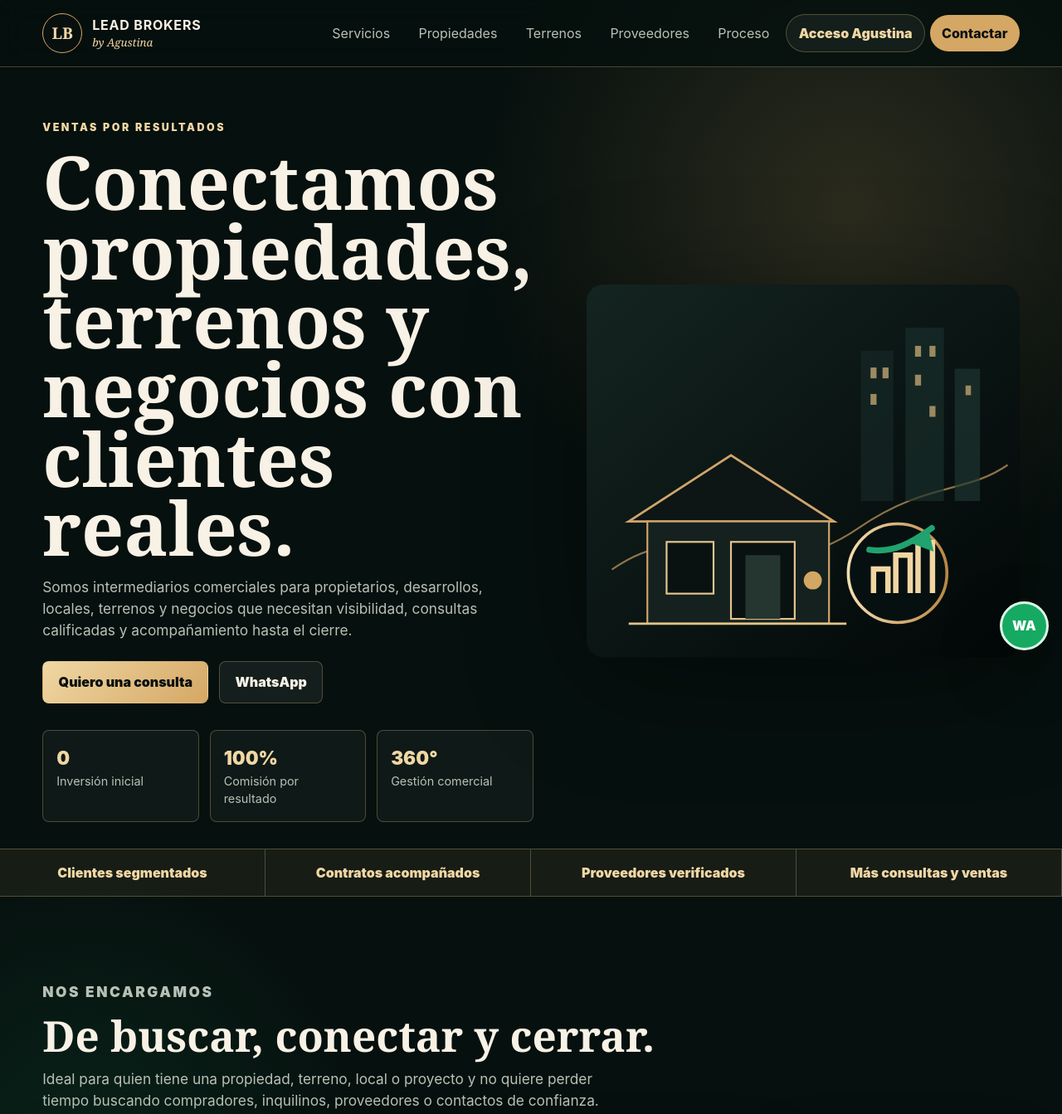
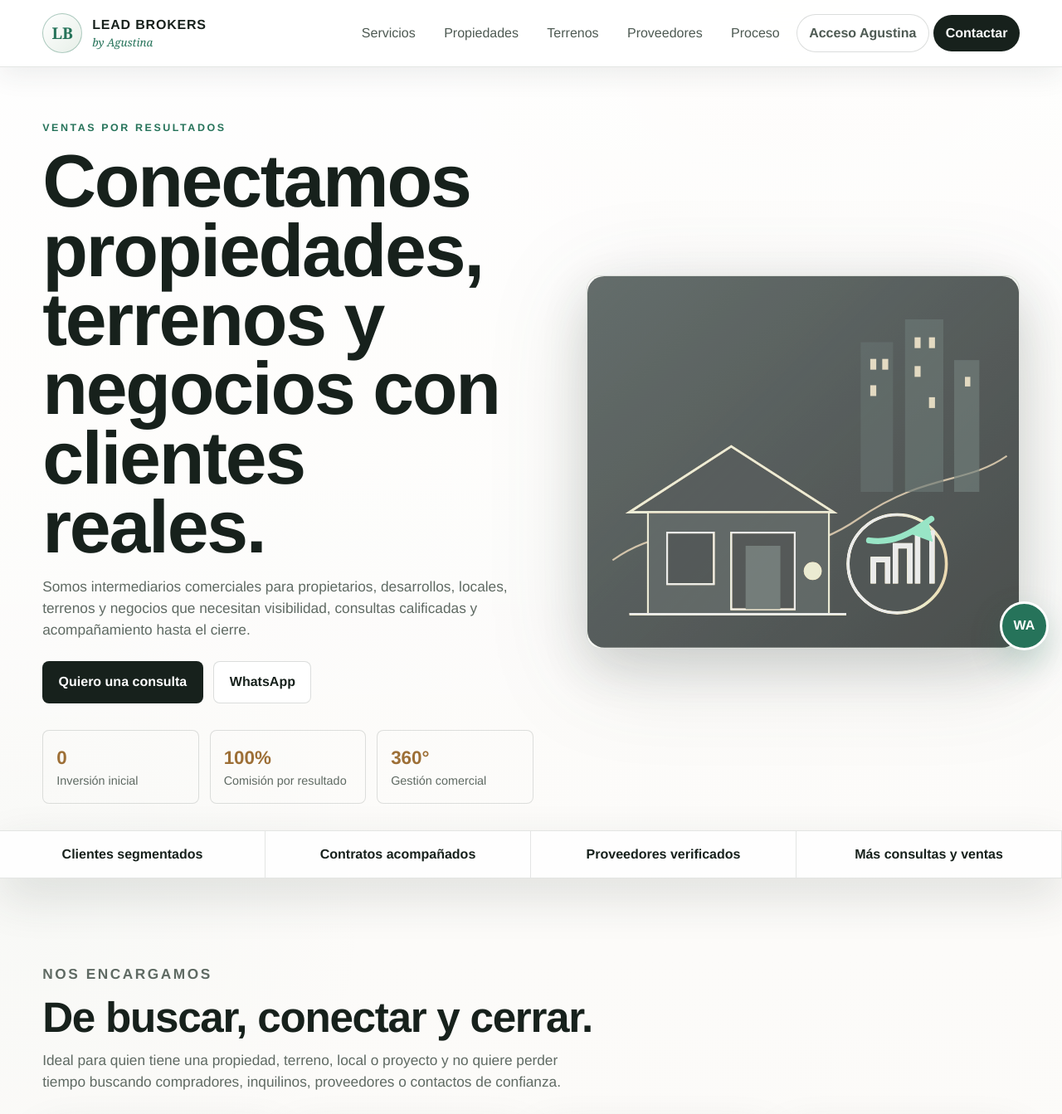
Before and after one commit to ArthurKingNooB/lead-brokers, a website: page lead-Broker-v01/outputs/index.html in a window 1280 px wide. Shown: the top 1343 px of the page at 83% size. Drawn offline with Linux system fonts and the light colour scheme; no server answers.

Commit message:
Redesign site with light editorial theme

```diff
--- a/lead-Broker-v01/outputs/styles.css
+++ b/lead-Broker-v01/outputs/styles.css
@@ -1886,3 +1886,306 @@ footer a {
     font-size: 0.92rem;
   }
 }
+
+/* Light editorial redesign */
+:root {
+  --bg: #f6f3ed;
+  --panel: #ffffff;
+  --panel-2: #eef3ed;
+  --text: #17211c;
+  --muted: #5f6a63;
+  --gold: #b8874a;
+  --gold-soft: #9d6f36;
+  --green: #26735a;
+  --line: rgba(32, 48, 39, 0.14);
+  --shadow: 0 22px 56px rgba(43, 56, 49, 0.14);
+}
+
+body {
+  background:
+    linear-gradient(180deg, rgba(255, 255, 255, 0.82), rgba(246, 243, 237, 0.94)),
+    radial-gradient(circle at 76% 0%, rgba(184, 135, 74, 0.16), transparent 28rem),
+    radial-gradient(circle at 4% 18%, rgba(38, 115, 90, 0.12), transparent 24rem),
+    var(--bg);
+  color: var(--text);
+  font-family: Aptos, "Avenir Next", "Helvetica Neue", Arial, sans-serif;
+}
+
+h1,
+h2,
+.thanks-card h3 {
+  font-family: Aptos, "Avenir Next", "Helvetica Neue", Arial, sans-serif;
+  letter-spacing: -0.025em;
+}
+
+.site-header {
+  background: rgba(255, 255, 255, 0.88);
+  border-bottom-color: rgba(32, 48, 39, 0.12);
+  box-shadow: 0 10px 32px rgba(43, 56, 49, 0.08);
+}
+
+.brand-mark {
+  border-color: rgba(38, 115, 90, 0.35);
+  background: linear-gradient(135deg, #ffffff, #e7efe8);
+  color: var(--green);
+}
+
+.brand small,
+.eyebrow,
+.tag,
+.land-price,
+footer a {
+  color: var(--green);
+}
+
+.site-nav a,
+.login-button {
+  color: #4e5a53;
+}
+
+.login-button,
+.nav-toggle {
+  background: #ffffff;
+  border-color: rgba(32, 48, 39, 0.16);
+}
+
+.site-nav a:hover,
+.site-nav a:focus,
+.login-button:hover,
+.login-button:focus {
+  background: rgba(38, 115, 90, 0.08);
+  color: var(--green);
+}
+
+.site-nav .nav-cta,
+.btn.primary,
+.contact-form button[type="submit"] {
+  background: #17211c;
+  color: #ffffff;
+}
+
+.hero {
+  background: linear-gradient(180deg, rgba(255, 255, 255, 0.56), rgba(255, 255, 255, 0));
+}
+
+.hero-copy,
+.section-heading p,
+.split p,
+.provider-band p,
+.contact-section p,
+.land-body p,
+.land-detail-panel p,
+.client-card span,
+.client-card p,
+.file-helper,
+.price-preview {
+  color: var(--muted);
+}
+
+.hero-visual,
+.provider-visual {
+  overflow: hidden;
+  border: 1px solid rgba(32, 48, 39, 0.12);
+  border-radius: 1rem;
+  background:
+    linear-gradient(135deg, rgba(255, 255, 255, 0.72), rgba(238, 243, 237, 0.92)),
+    #f4f1ea;
+  box-shadow: var(--shadow);
+}
+
+.hero-visual svg,
+.provider-visual svg {
+  opacity: 0.78;
+  filter: saturate(0.55) brightness(1.65) contrast(0.82);
+}
+
+.trust-strip,
+.service-card,
+.property-tool,
+.land-card,
+.admin-form,
+.client-panel,
+.settings-panel,
+.stats-panel,
+.timeline article,
+.contact-form,
+.land-detail-panel,
+.login-modal,
+.land-modal {
+  border-color: rgba(32, 48, 39, 0.12);
+  background: rgba(255, 255, 255, 0.86);
+  box-shadow: var(--shadow);
+}
+
+.trust-strip span,
+.mini-grid span,
+.property-item,
+.client-card,
+.stat-card,
+.saved-images-panel,
+.empty-state {
+  border-color: rgba(32, 48, 39, 0.12);
+  background: rgba(255, 255, 255, 0.72);
+  color: var(--text);
+}
+
+.section,
+.land-section,
+.provider-band {
+  background: transparent;
+}
+
+input,
+select,
+textarea {
+  border-color: rgba(32, 48, 39, 0.16);
+  background: #ffffff;
+  color: var(--text);
+}
+
+input::placeholder,
+textarea::placeholder {
+  color: #8b948d;
+}
+
+.btn,
+.contact-cards a,
+.map-land,
+.visit-land,
+.share-land,
+.delete-land,
+.edit-land,
+.view-land,
+.client-done,
+.admin-tab,
+.modal-close,
+.land-detail-close {
+  border-color: rgba(32, 48, 39, 0.16);
+  background: #ffffff;
+  color: var(--text);
+}
+
+.btn.ghost,
+.contact-cards a,
+.view-land {
+  background: #ffffff;
+  color: var(--text);
+}
+
+.btn.primary:hover,
+.btn.primary:focus-visible,
+.site-nav .nav-cta:hover {
+  background: #26362e;
+  color: #ffffff;
+}
+
+.visit-land,
+.client-done {
+  border-color: rgba(38, 115, 90, 0.22);
+  background: rgba(38, 115, 90, 0.08);
+  color: var(--green);
+}
+
+.edit-land,
+.map-land,
+.share-land {
+  color: var(--green);
+}
+
+.delete-land {
+  color: #9a3e37;
+}
+
+.land-image {
+  background:
+    linear-gradient(135deg, rgba(38, 115, 90, 0.14), rgba(184, 135, 74, 0.13)),
+    #eef3ed;
+}
+
+.land-price {
+  background: rgba(255, 255, 255, 0.92);
+  box-shadow: 0 10px 26px rgba(43, 56, 49, 0.12);
+}
+
+.land-meta span {
+  border-color: rgba(32, 48, 39, 0.12);
+  background: rgba(255, 255, 255, 0.66);
+  color: #526058;
+}
+
+.land-status.available {
+  border-color: rgba(38, 115, 90, 0.34);
+  background: #e3f1e8;
+  color: #18563f;
+  text-shadow: none;
+}
+
+.land-status.reserved {
+  border-color: rgba(184, 135, 74, 0.36);
+  background: #f6ebd8;
+  color: #7b5424;
+  text-shadow: none;
+}
+
+.land-status.sold {
+  border-color: rgba(154, 62, 55, 0.28);
+  background: #f5dfdc;
+  color: #8a332d;
+  text-shadow: none;
+}
+
+.land-status-card {
+  box-shadow: 0 10px 24px rgba(43, 56, 49, 0.12);
+}
+
+.admin-tab.is-active {
+  border-color: rgba(38, 115, 90, 0.32);
+  background: #e4f0e8;
+  color: var(--green);
+}
+
+.gallery-arrow,
+.gallery-counter,
+.image-modal-close {
+  border-color: rgba(32, 48, 39, 0.16);
+  background: rgba(255, 255, 255, 0.9);
+  color: var(--text);
+}
+
+.image-modal {
+  background: rgba(246, 243, 237, 0.96);
+}
+
+.image-modal::backdrop,
+.land-modal::backdrop,
+.login-modal::backdrop {
+  background: rgba(23, 33, 28, 0.36);
+  backdrop-filter: blur(7px);
+}
+
+.thanks-card {
+  border-color: rgba(38, 115, 90, 0.18);
+  background: linear-gradient(135deg, #ffffff, #edf6f0);
+}
+
+.thanks-check {
+  background: linear-gradient(135deg, #26735a, #71b990);
+  color: #ffffff;
+}
+
+.floating-whatsapp {
+  border-color: #ffffff;
+  background: var(--green);
+  box-shadow: 0 16px 38px rgba(38, 115, 90, 0.24);
+}
+
+footer {
+  border-top-color: rgba(32, 48, 39, 0.12);
+  background: rgba(255, 255, 255, 0.52);
+}
+
+@media (max-width: 760px) {
+  .site-nav {
+    background: rgba(255, 255, 255, 0.96);
+  }
+}
```
